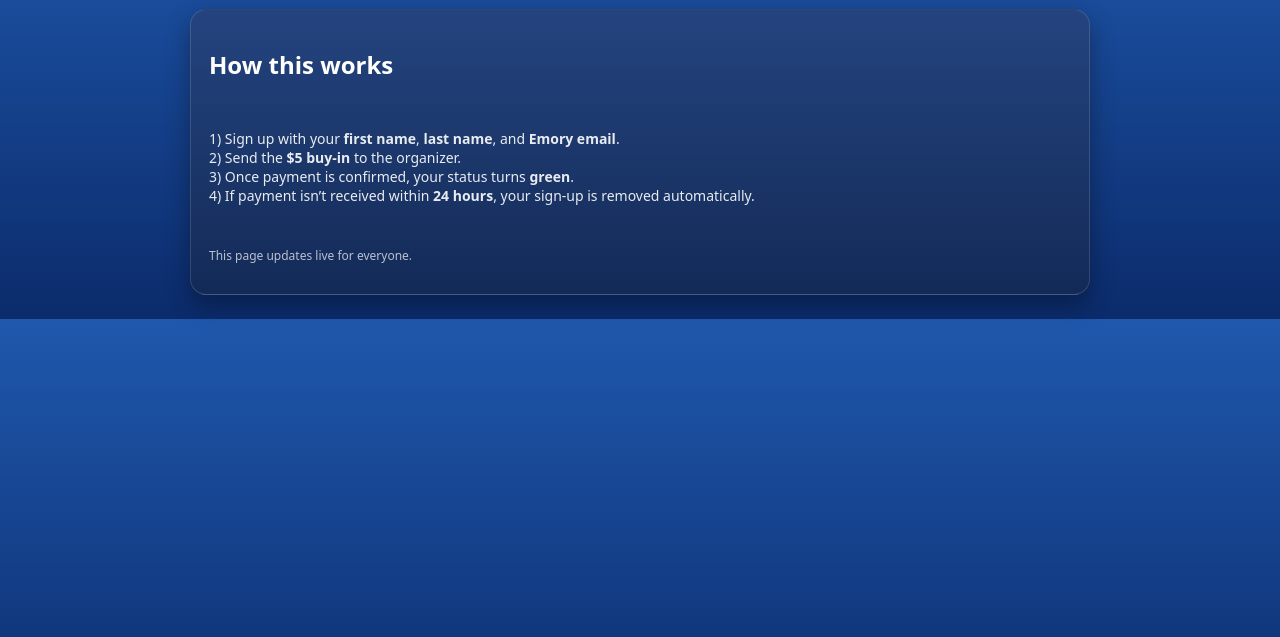
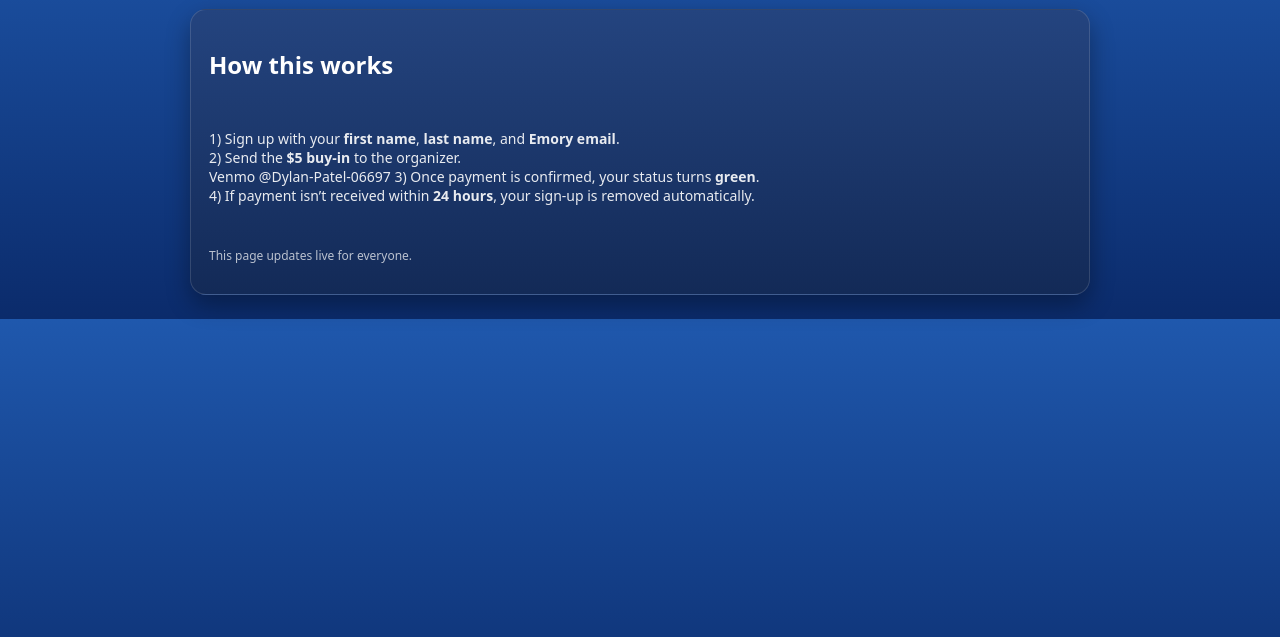
Before and after one commit to gilstero/EmoryClashTournament, a website: page index.html in a window 1280 px wide. Shown: the part 121-758 px from the top of the page. Drawn offline with Linux system fonts and the light colour scheme; a script that the page names is missing.

Commit message:
Update index.html

```diff
--- a/index.html
+++ b/index.html
@@ -56,7 +56,7 @@
       <h2>How this works</h2>
       <p class="note">
         1) Sign up with your <b>first name</b>, <b>last name</b>, and <b>Emory email</b>.<br/>
-        2) Send the <b>$5 buy-in</b> to the organizer.<br/>
+        2) Send the <b>$5 buy-in</b> to the organizer.<br/> Venmo @Dylan-Patel-06697
         3) Once payment is confirmed, your status turns <b>green</b>.<br/>
         4) If payment isn’t received within <b>24 hours</b>, your sign-up is removed automatically.
       </p>
```
